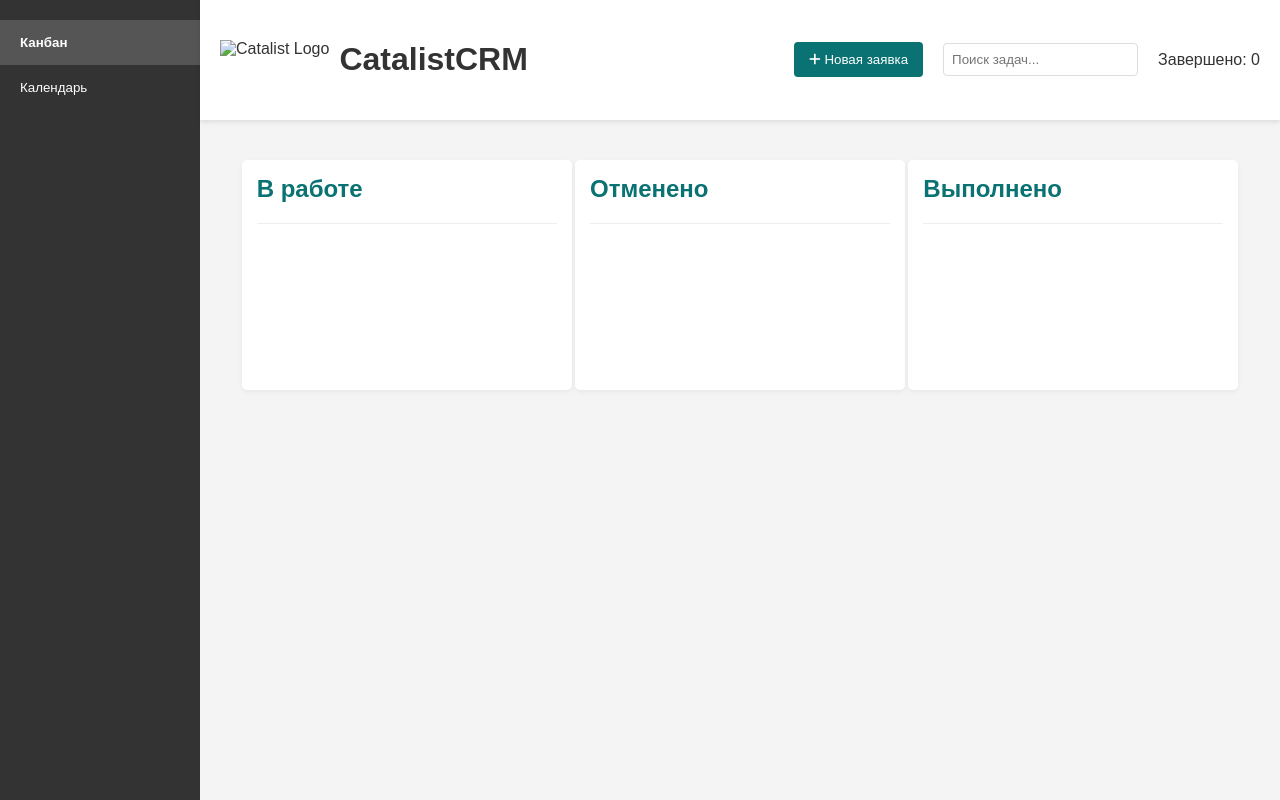
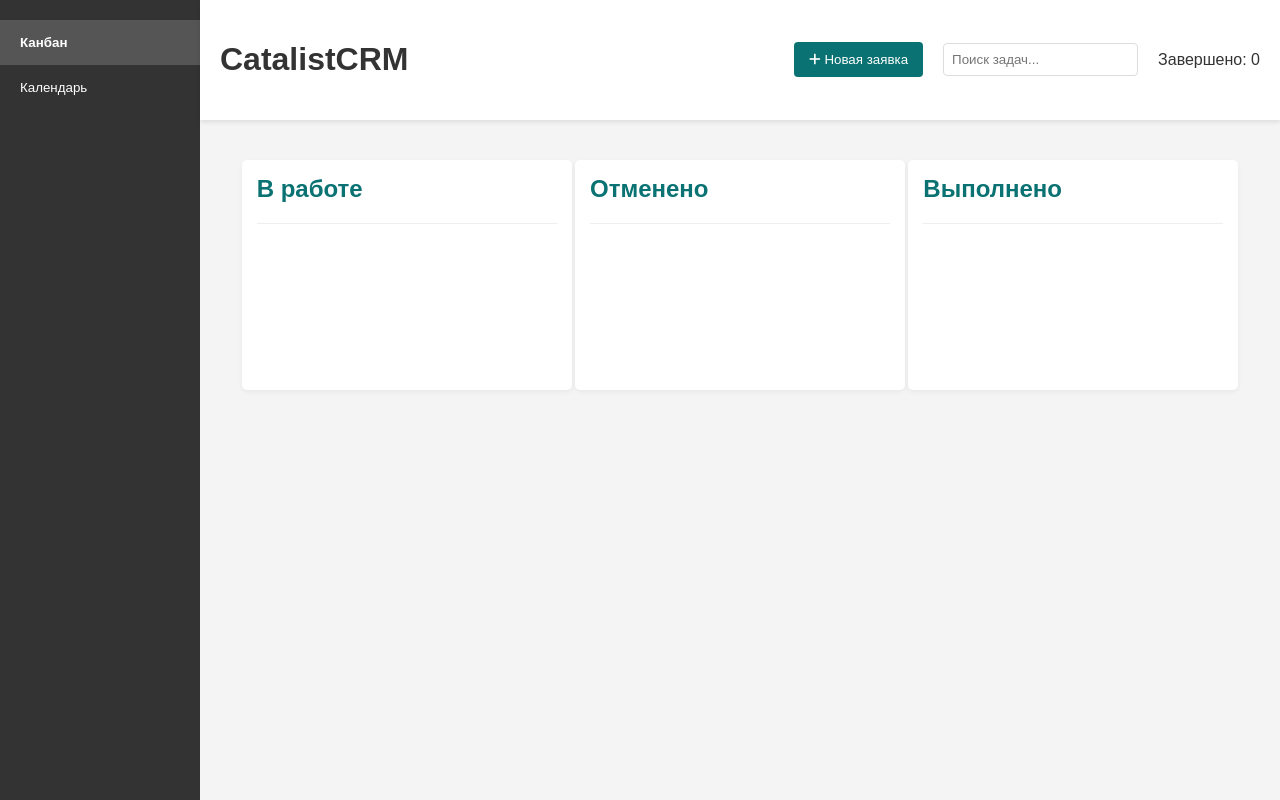
Before and after one commit to tatana-t34/CRM_system_for_small_businesses, a website: page index.html in a window 1280 px wide. Drawn offline with Linux system fonts and the light colour scheme; some packages are replaced by stand-ins of ours; a script that the page names is missing.

Commit message:
Update index.html

```diff
--- a/index.html
+++ b/index.html
@@ -22,7 +22,6 @@
         <div class="main-content">
             <div class="header">
                 <div class="header-left">
-                    <img src="" alt="Catalist Logo" class="logo">
                     <h1>CatalistCRM</h1>
                 </div>
                 <div class="header-right">
```
